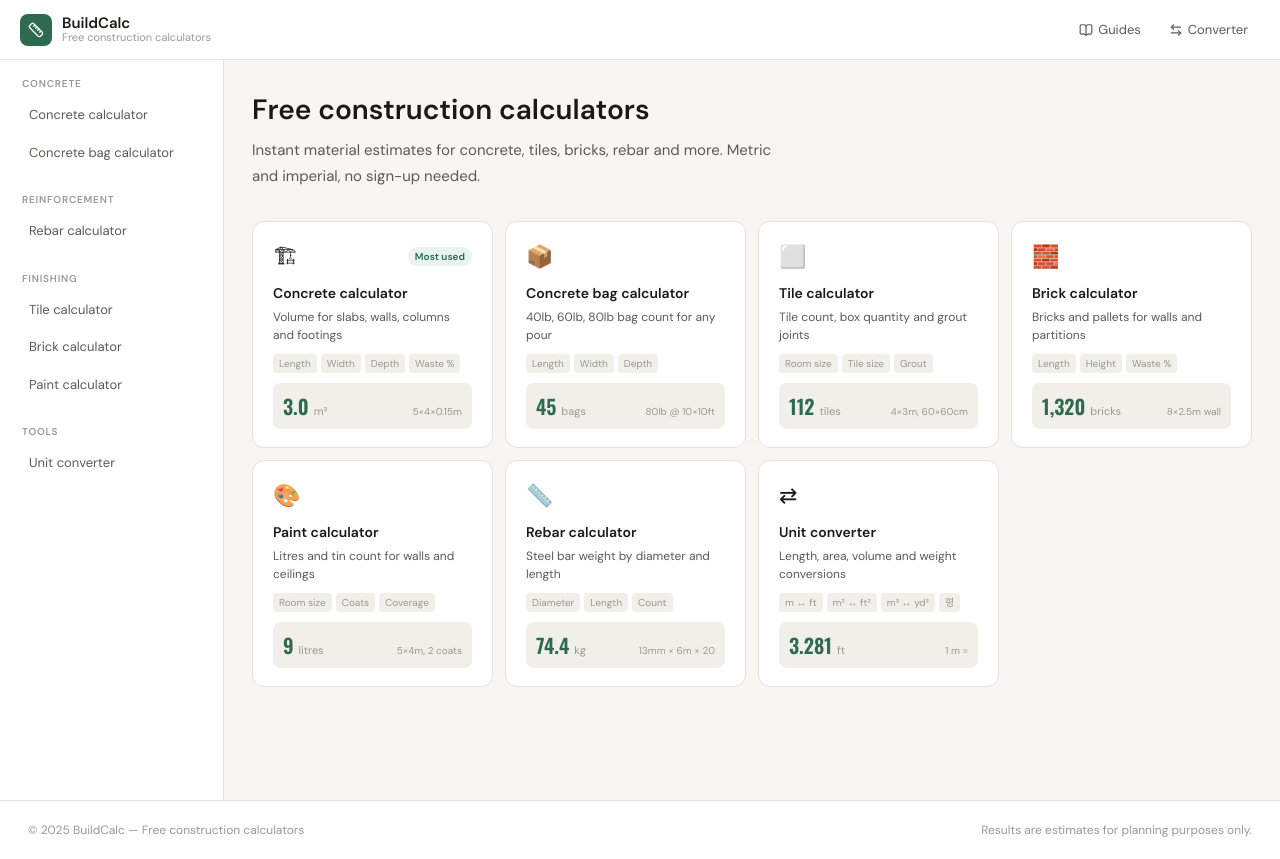
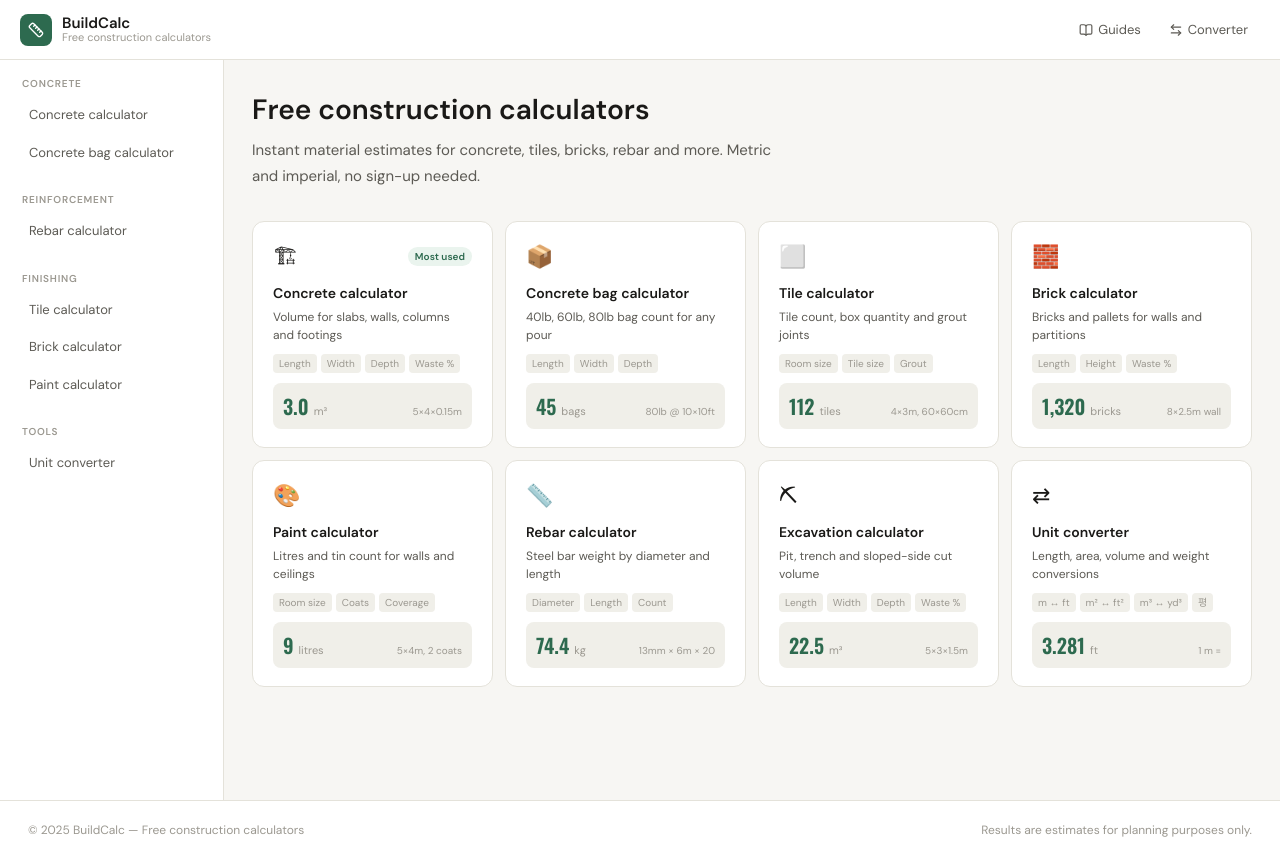
Before and after one commit to Dejong1706/c_c_project, a Next.js app: page / in a window 1280 px wide. Built offline with nearby package versions, Linux system fonts and the light colour scheme; no server answers.

Commit message:
메인 페이지에도 추가

```diff
--- a/app/page.tsx
+++ b/app/page.tsx
@@ -56,6 +56,14 @@ const calcs = [
     desc: "Steel bar weight by diameter and length",
     tags: ["Diameter", "Length", "Count"],
     preview: { val: "74.4", unit: "kg", expr: "13mm × 6m × 20" },
+  },
+  {
+    href: "/excavation-calculator",
+    icon: "⛏",
+    title: "Excavation calculator",
+    desc: "Pit, trench and sloped-side cut volume",
+    tags: ["Length", "Width", "Depth", "Waste %"],
+    preview: { val: "22.5", unit: "m³", expr: "5×3×1.5m" },
   },
   {
     href: "/unit-converter",
--- a/app/sitemap.ts
+++ b/app/sitemap.ts
@@ -10,8 +10,8 @@ export default function sitemap(): MetadataRoute.Sitemap {
     "/brick-calculator",
     "/paint-calculator",
     "/rebar-calculator",
+    "/excavation-calculator",
     "/unit-converter",
-    "/excavation-calculator",
     "/guides",
     "/guides/how-to-calculate-concrete-volume",
     "/guides/cubic-yards-to-cubic-meters",
```
